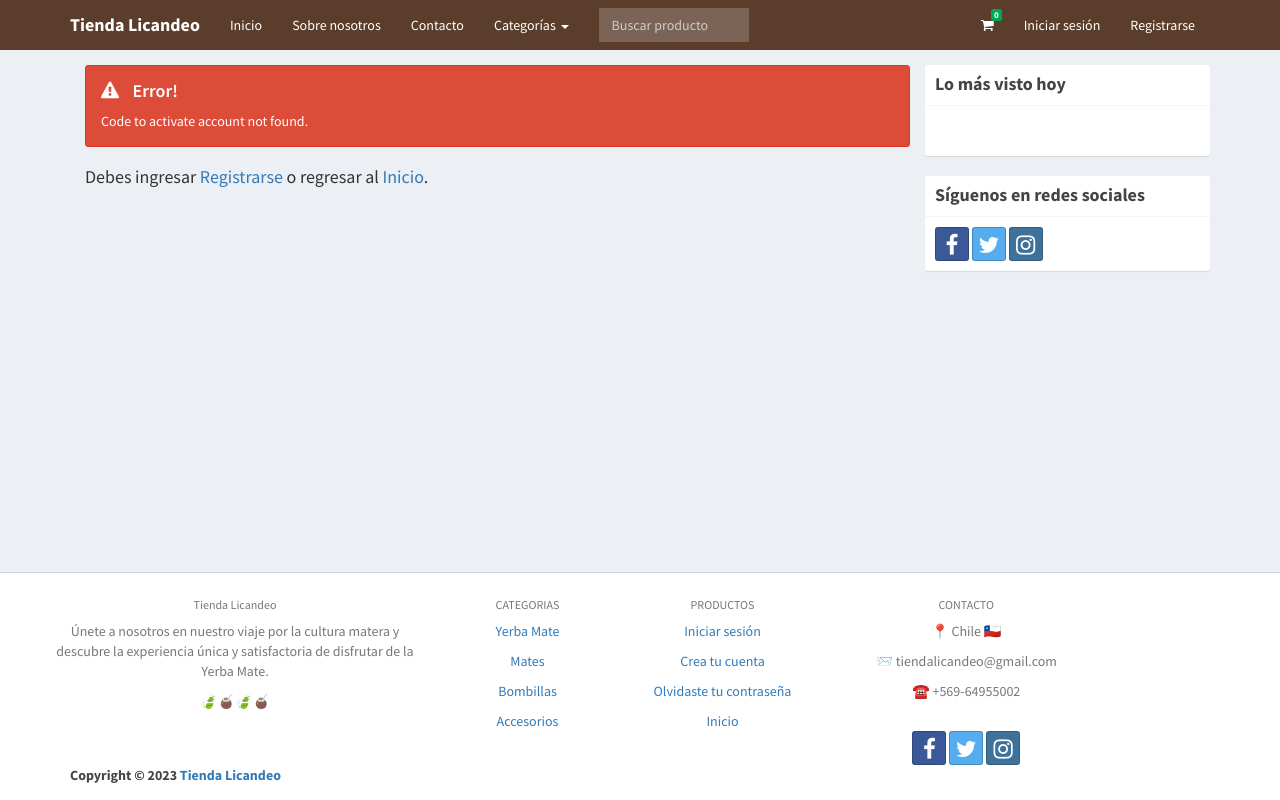
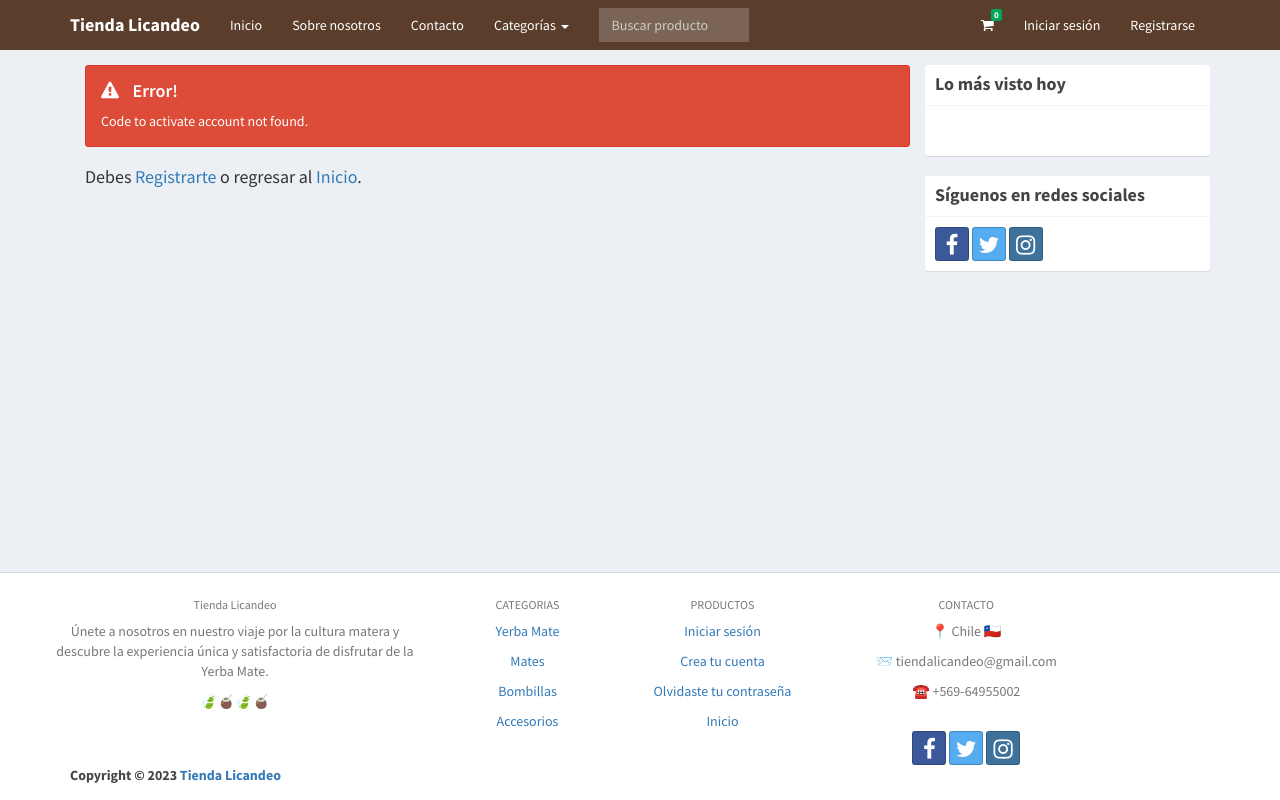
Before and after one commit to sobarzolicandeo/tiendalicandeo, a PHP site: page /tiendalicandeo/activate.php in a window 1280 px wide. Run offline with PHP 8.4, Linux system fonts and the light colour scheme; data comes from the database, SQL or seed files in the repository; some libraries are stand-ins or nearby versions.

Commit message:
Mejoras varias

```diff
--- a/activate.php
+++ b/activate.php
@@ -1,62 +1,56 @@
 <?php include 'includes/session.php'; ?>
 <?php
 $output = '';
-	if(!isset($_GET['code']) OR !isset($_GET['user'])){
+if (!isset($_GET['code']) or !isset($_GET['user'])) {
 	$output .= '
 			<div class="alert alert-danger">
                 <h4><i class="icon fa fa-warning"></i> Error!</h4>
                 Code to activate account not found.
             </div>
-            <h4>Debes ingresar <a href="signup.php">Registrarse</a> o regresar al <a href="index.php">Inicio</a>.</h4>
+            <h4>Debes <a href="signup.php">Registrarte</a> o regresar al <a href="index.php">Inicio</a>.</h4>
 		';
-	}
-	else{
+} else {
 	$conn = $pdo->open();
 
 	$stmt = $conn->prepare("SELECT *, COUNT(*) AS numrows FROM users WHERE activate_code=:code AND id=:id");
-		$stmt->execute(['code'=>$_GET['code'], 'id'=>$_GET['user']]);
+	$stmt->execute(['code' => $_GET['code'], 'id' => $_GET['user']]);
 	$row = $stmt->fetch();
 
-		if($row['numrows'] > 0){
-			if($row['status']){
+	if ($row['numrows'] > 0) {
+		if ($row['status']) {
 			$output .= '
 					<div class="alert alert-danger">
 		                <h4><i class="icon fa fa-warning"></i> Error!</h4>
 		                Cuenta ya existente.
 		            </div>
-		            <h4>Debes Ingresa <a href="login.php">Login</a> o regresar al <a href="index.php">Inicio</a>.</h4>
+		            <h4>Debes <a href="login.php">Iniciar sesión</a> o regresar al <a href="index.php">Inicio</a>.</h4>
 				';
-			}
-			else{
-				try{
+		} else {
+			try {
 				$stmt = $conn->prepare("UPDATE users SET status=:status WHERE id=:id");
-					$stmt->execute(['status'=>1, 'id'=>$row['id']]);
+				$stmt->execute(['status' => 1, 'id' => $row['id']]);
 				$output .= '
 						<div class="alert alert-success">
-			                Cuenta activada - Correo electrónico: <b>'.$row['email'].'</b>.
+			                Cuenta activada - Correo electrónico: <b>' . $row['email'] . '</b>.
 			            </div>
-			            <h4>Debes ingresar al <a href="login.php">Login</a> o regresar al <a href="index.php">Inicio</a>.</h4>
+			            <h4>Debes <a href="login.php">Iniciar sesión</a> o regresar al <a href="index.php">Inicio</a>.</h4>
 					';
-				}
-				catch(PDOException $e){
+			} catch (PDOException $e) {
 				$output .= '
 						<div class="alert alert-danger">
 			                <h4><i class="icon fa fa-warning"></i> Error!</h4>
-			                '.$e->getMessage().'
+			                ' . $e->getMessage() . '
 			            </div>
-			            <h4>Debes ingresar <a href="signup.php">Registrarse</a> o regresar al <a href="index.php">Inicio</a>.</h4>
+			            <h4>Debes <a href="signup.php">Registrarte</a> o regresar al <a href="index.php">Inicio</a>.</h4>
 					';
 			}
-
 		}
-
-		}
-		else{
+	} else {
 		$output .= '
 				<div class="alert alert-danger">
-	                No se puede activar la cuenta. Código erróneo..
+	                No se puede activar la cuenta. Código erróneo.
 	            </div>
-	            <h4>Debes ingresar <a href="signup.php">Login</a> o regresar al <a href="index.php">Inicio</a>.</h4>
+	            <h4>Debes <a href="signup.php">Registrarte</a> o regresar al <a href="index.php">Inicio</a>.</h4>
 			';
 	}
 
@@ -64,6 +58,7 @@
 }
 ?>
 <?php include 'includes/header.php'; ?>
+
 <body class="hold-transition skin-blue layout-top-nav">
 	<div class="wrapper">
 
@@ -92,4 +87,5 @@
 
 	<?php include 'includes/scripts.php'; ?>
 </body>
+
 </html>
--- a/password_forgot.php
+++ b/password_forgot.php
@@ -21,7 +21,7 @@
       }
     ?>
   	<div class="login-box-body">
-    	<p class="login-box-msg"> Ingrese correo asociado con la cuenta</p>
+    	<p class="login-box-msg"> Ingrese correo asociado a la cuenta</p>
 
     	<form action="reset.php" method="POST">
       		<div class="form-group has-feedback">
--- a/password_new.php
+++ b/password_new.php
@@ -30,7 +30,7 @@
 					$stmt = $conn->prepare("UPDATE users SET password=:password WHERE id=:id");
 					$stmt->execute(['password'=>$password, 'id'=>$row['id']]);
 
-					$_SESSION['success'] = 'Password successfully reset';
+					$_SESSION['success'] = 'Contraseña actualizada correctamente';
 					header('location: login.php');
 				}
 				catch(PDOException $e){
```
Also changed, not shown: password_reset.php (+6 -4 lines). Lines whose indentation alone changed are shown as unchanged.
